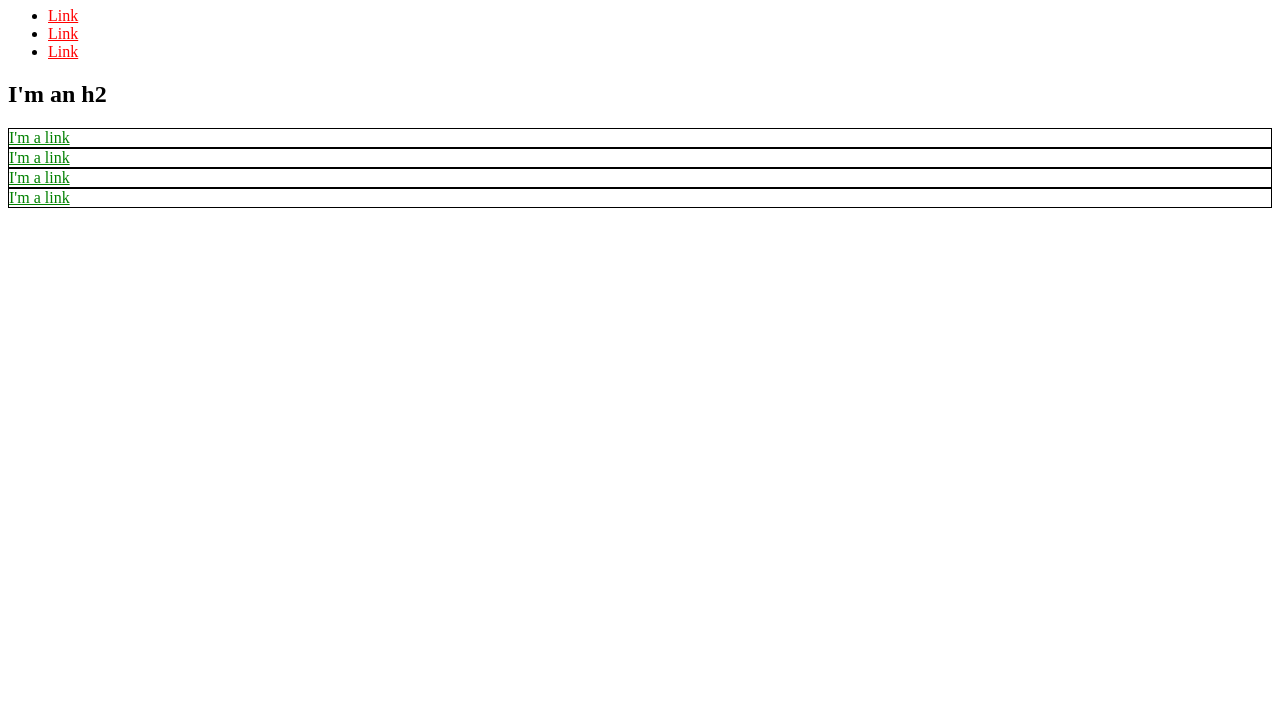
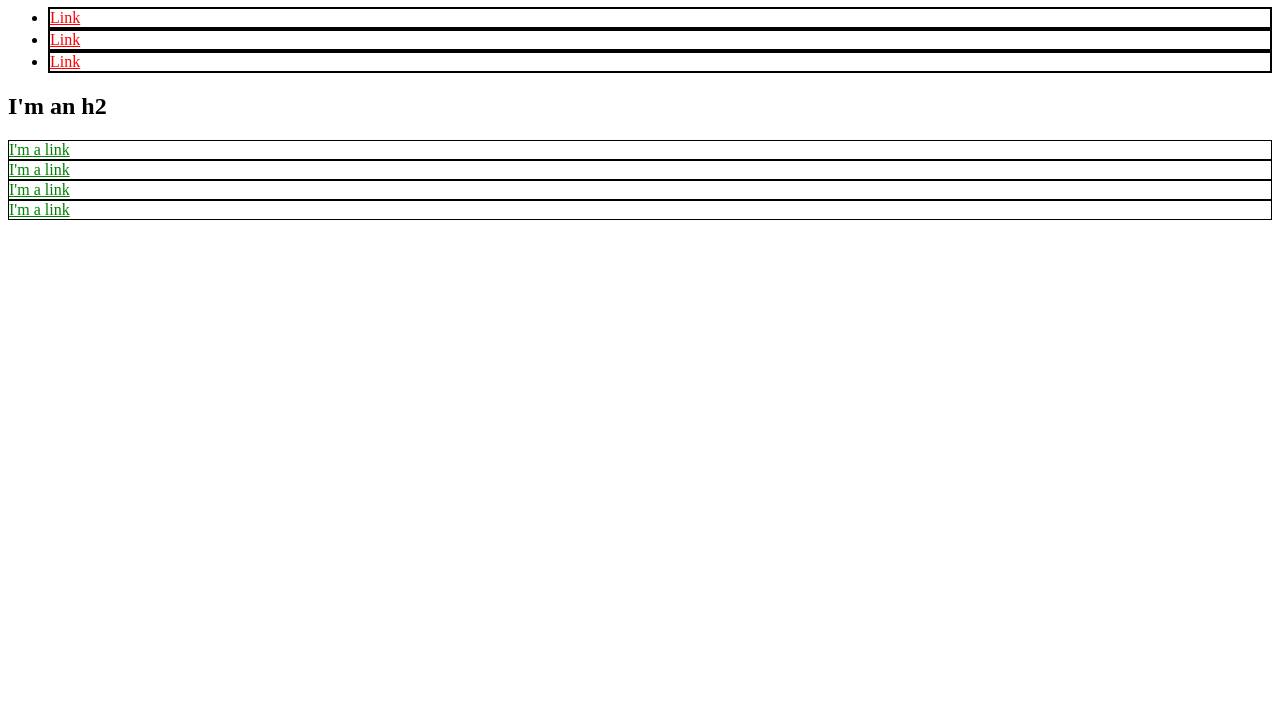
Before and after one commit to eworthington85/eworthington85, a plain HTML site: page index.html in a window 1280 px wide. Shown: the part 73-800 px from the top of the page. Drawn offline with Linux system fonts and the light colour scheme.

Commit message:
Update index.html

```diff
--- a/index.html
+++ b/index.html
@@ -15,6 +15,9 @@
       }
       li a {
         color: red;
+      }
+      li {
+        border: 2px solid black;
       }
     </style>
   </head>
```
